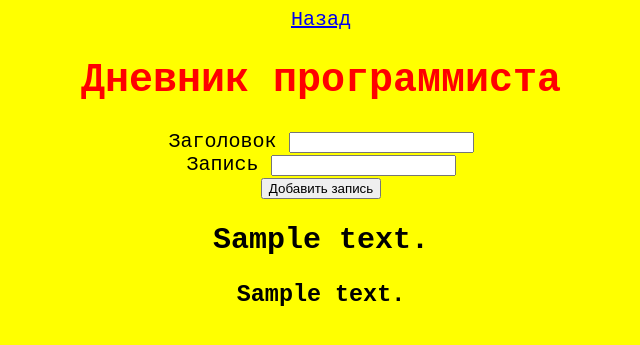
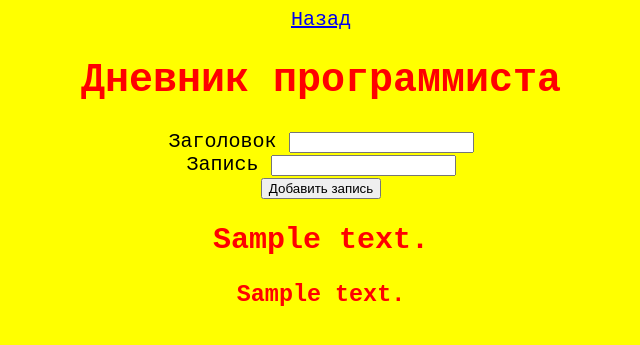
Before and after one commit to Daria-synergy/flask-project, a Flask app: template project/templates/notes.html in a window 1280 px wide. Shown: the top 345 px of the page, without its empty margins (319-959 px from the left). Run offline with Flask 3, Linux system fonts and the light colour scheme; the template is opened without the code that fills it: most values are stand-ins (such as "Sample title", 1, 10 or a date in 2020).

Commit message:
Update index.css

```diff
--- a/project/static/css/index.css
+++ b/project/static/css/index.css
@@ -5,6 +5,12 @@ body {
     font-family: 'Courier New', Courier, monospace;
 }
 h1 {
+    color: red;
+}
+h2 {
+    color: red;
+}
+h3 {
     color: red;
 }
 p {
```
